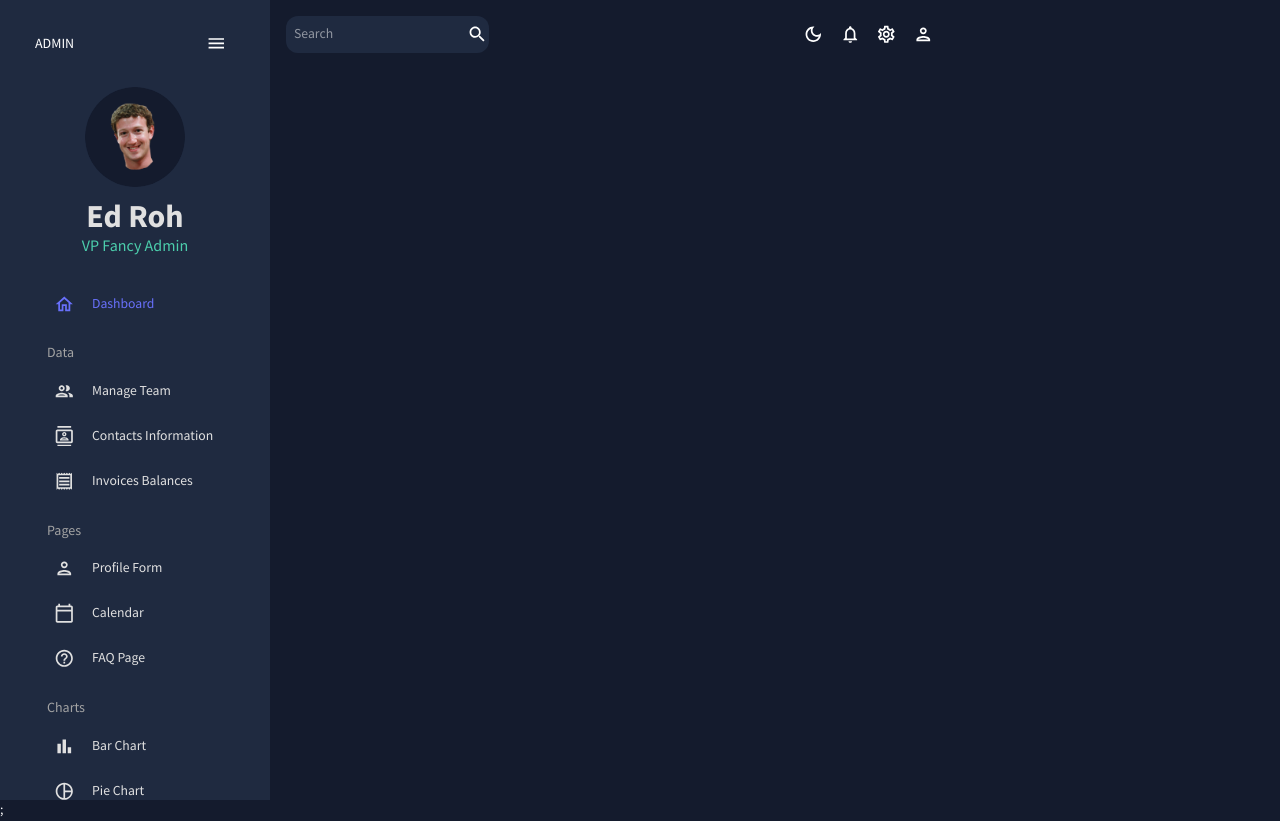
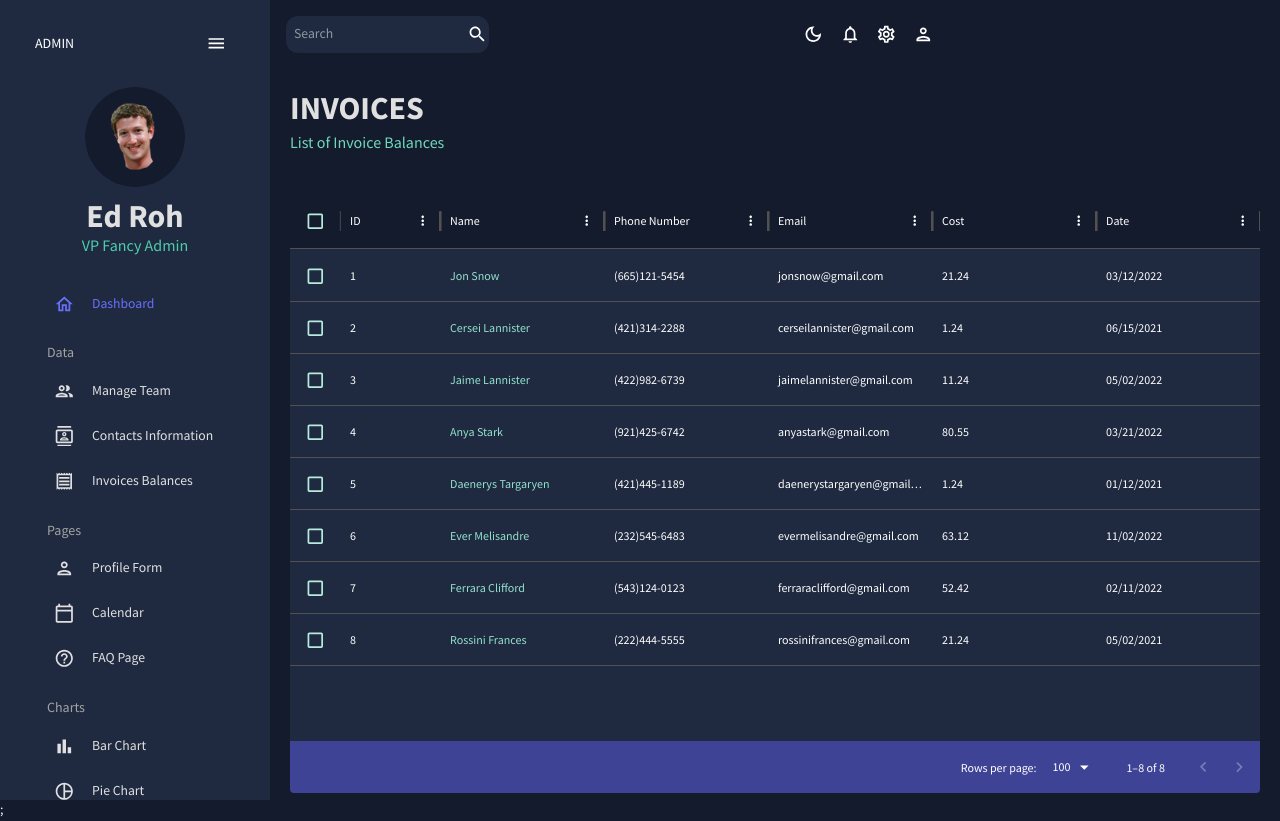
Before and after one commit to sora11023539/react-dashboard, a React (Create React App) app: page /invoices in a window 1280 px wide. Built offline with nearby package versions, Linux system fonts and the light colour scheme.

Commit message:
add: styling invoices

```diff
--- a/src/App.js
+++ b/src/App.js
@@ -6,7 +6,7 @@
 import { Dashboard } from './scenes/dashboard';
 import { Team } from './scenes/team';
 import { Contacts } from './scenes/contacts';
-// import { Invoices } from './scenes/invoices';
+import { Invoices } from './scenes/invoices';
 // import { Bar } from './scenes/bar';
 // import { Form } from './scenes/form';
 // import { Line } from './scenes/line';
@@ -30,7 +30,7 @@
               <Route path="/" element={<Dashboard />} />
               <Route path="/team" element={<Team />} />
               <Route path="/contacts" element={<Contacts />} />
-              {/* <Route path="/invoices" element={<Invoices />} /> */}
+              <Route path="/invoices" element={<Invoices />} />
               {/* <Route path="/form" element={<Form />} /> */}
               {/* <Route path="/bar" element={<Bar />} /> */}
               {/* <Route path="/pie" element={<Pie />} /> */}
--- /dev/null
+++ b/src/scenes/invoices/index.jsx
@@ -0,0 +1,80 @@
+import { Box, Typography, useTheme } from '@mui/material';
+import { DataGrid } from '@mui/x-data-grid';
+import { tokens } from '../../theme';
+import { mockDataInvoices } from '../../data/mockData';
+import { Header } from '../../components/Header';
+
+export const Invoices = () => {
+  const theme = useTheme();
+  const colors = tokens(theme.palette.mode);
+
+  const columns = [
+    { field: 'id', headerName: 'ID' },
+    {
+      field: 'name',
+      headerName: 'Name',
+      flex: 1,
+      cellClassName: 'name-column--cell',
+    },
+    {
+      field: 'phone',
+      headerName: 'Phone Number',
+      flex: 1,
+    },
+    {
+      field: 'email',
+      headerName: 'Email',
+      flex: 1,
+    },
+    {
+      field: 'cost',
+      headerName: 'Cost',
+      flex: 1,
+      renderCell: (params) => {
+        <Typography color={colors.greenAccent[500]}>${params.row.cost}</Typography>;
+      },
+    },
+    {
+      field: 'date',
+      headerName: 'Date',
+      flex: 1,
+    },
+  ];
+
+  return (
+    <Box m="20px">
+      <Header title="INVOICES" subTitle="List of Invoice Balances" />
+      <Box
+        m="40px 0 0 0"
+        height="75vh"
+        sx={{
+          '& .MuiDataGrid-root': {
+            border: 'none',
+          },
+          '& .MuiDataGrid-cell': {
+            borderBottom: 'none',
+          },
+          '& .name-column--cell': {
+            color: colors.greenAccent[300],
+          },
+          '& .MuiDataGrid-columnHeaders': {
+            backgroundColor: colors.blueAccent[700],
+            borderBottom: 'none',
+          },
+          '& .MuiDataGrid-virtualScroller': {
+            backgroundColor: colors.primary[400],
+          },
+          '& .MuiDataGrid-footerContainer': {
+            borderTop: 'none',
+            backgroundColor: colors.blueAccent[700],
+          },
+          '& .MuiCheckbox-root': {
+            color: `${colors.greenAccent[200]} !important`,
+          },
+        }}
+      >
+        <DataGrid checkboxSelection rows={mockDataInvoices} columns={columns} />
+      </Box>
+    </Box>
+  );
+};
--- a/src/scenes/team/index.jsx
+++ b/src/scenes/team/index.jsx
@@ -68,7 +68,7 @@
 
   return (
     <Box m="20px">
-      <Header title="Team" subTitle="Managing the Team Members" />
+      <Header title="TEAM" subTitle="Managing the Team Members" />
       <Box
         m="40px 0 0 0"
         height="75vh"
```
